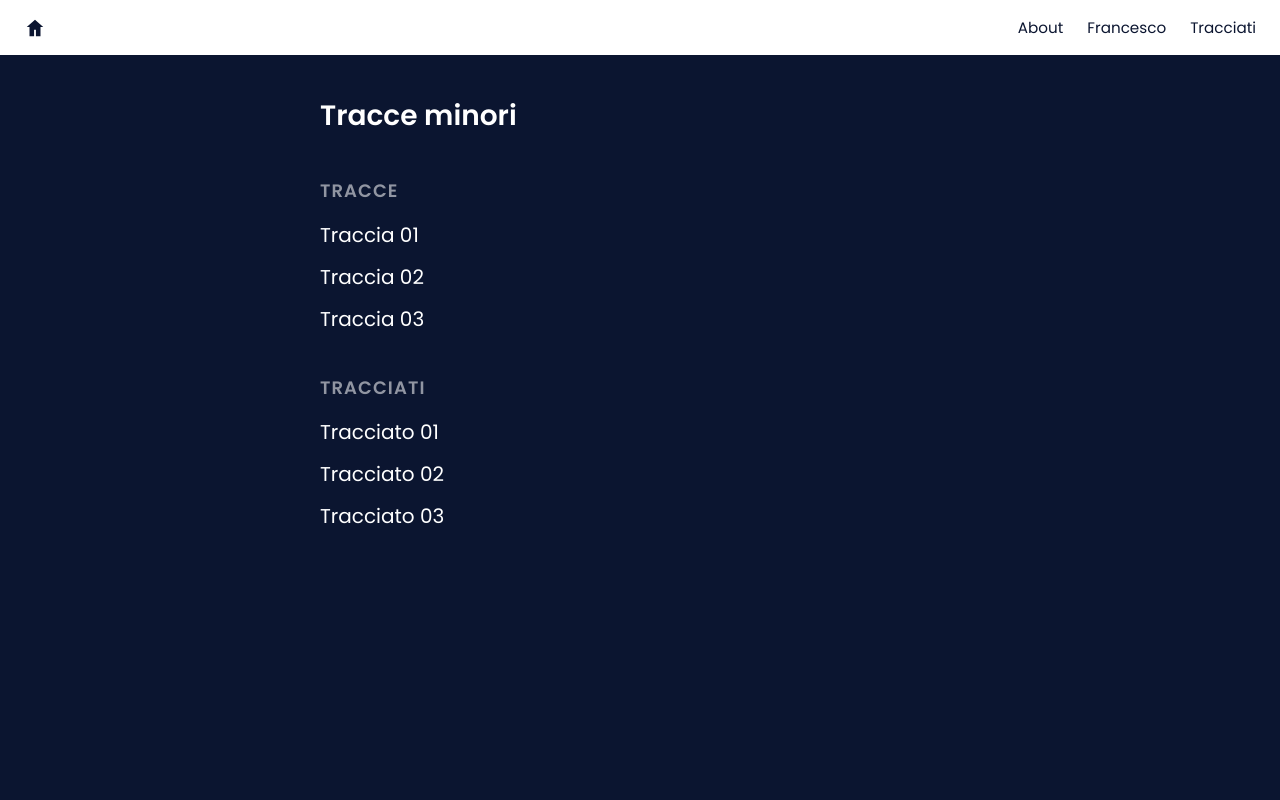
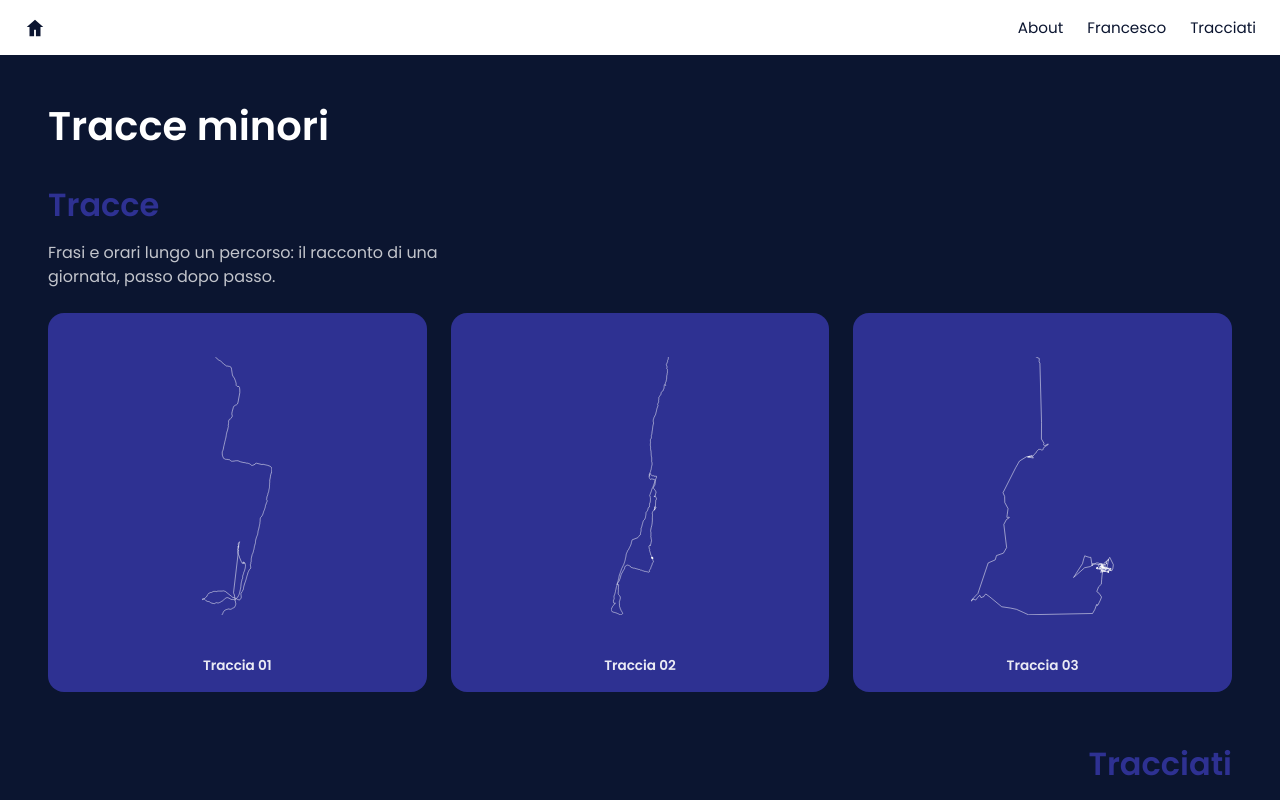
Before and after one commit to alexandraaxinte9/tracce-minori, a SvelteKit app: page / in a window 1280 px wide. Shown: the top 800 px of the page. Built offline with nearby package versions, Linux system fonts and the light colour scheme.

Commit message:
modifiche pagina tracciati

```diff
--- a/src/lib/components/BackButton.svelte
+++ b/src/lib/components/BackButton.svelte
@@ -8,7 +8,7 @@
 		align = 'left',
 		belowHeader = false
 	}: {
-		href?: '/' | '/storia-di-francesco';
+		href?: '/';
 		label?: string;
 		theme?: 'on-dark' | 'on-light';
 		align?: 'left' | 'right';
--- /dev/null
+++ b/src/lib/components/HubView.svelte
@@ -0,0 +1,133 @@
+<script lang="ts">
+	import SiteHeader from '$lib/components/SiteHeader.svelte';
+	import FrancescoCasella from '$lib/components/FrancescoCasella.svelte';
+
+	type HubItem = {
+		slug: string;
+		titolo: string;
+		previewSvg: string;
+	};
+
+	let {
+		tracce,
+		tracciati
+	}: {
+		tracce: HubItem[];
+		tracciati: HubItem[];
+	} = $props();
+</script>
+
+<div class="hub-page">
+	<SiteHeader />
+
+	<main class="hub">
+		<h1>Tracce minori</h1>
+
+	<section class="sezione" aria-labelledby="tracce-heading">
+		<h2 id="tracce-heading" class="titolo titolo--left">Tracce</h2>
+		<p class="intro">
+			Frasi e orari lungo un percorso: il racconto di una giornata, passo dopo passo.
+		</p>
+		<div class="caselle">
+			{#each tracce as traccia (traccia.slug)}
+				<FrancescoCasella
+					variant="tracce"
+					slug={traccia.slug}
+					titolo={traccia.titolo}
+					previewSvg={traccia.previewSvg}
+				/>
+			{/each}
+		</div>
+	</section>
+
+	<section class="sezione" aria-labelledby="tracciati-heading">
+		<h2 id="tracciati-heading" class="titolo titolo--right">Tracciati</h2>
+		<p class="intro intro--right">
+			Foto e disegni lungo la linea: ciò che resta visibile del passaggio.
+		</p>
+		<div class="caselle">
+			{#each tracciati as tracciato (tracciato.slug)}
+				<FrancescoCasella
+					variant="tracciati"
+					slug={tracciato.slug}
+					titolo={tracciato.titolo}
+					previewSvg={tracciato.previewSvg}
+				/>
+			{/each}
+		</div>
+	</section>
+	</main>
+</div>
+
+<style>
+	.hub-page {
+		min-height: 100vh;
+		background: var(--color-bg, #0b1530);
+		color: #ffffff;
+	}
+
+	.hub {
+		padding: clamp(1.5rem, 4vw, 3rem);
+	}
+
+	.hub h1 {
+		margin: 0 0 2rem;
+		font-size: clamp(1.75rem, 3.5vw, 2.5rem);
+		font-weight: 600;
+		line-height: 1.15;
+	}
+
+	.sezione {
+		padding: 0 0 clamp(2rem, 4vw, 3rem);
+	}
+
+	.sezione:last-child {
+		padding-bottom: 0;
+	}
+
+	.titolo {
+		margin: 0 0 0.75rem;
+		font-size: clamp(1.5rem, 3vw, 2rem);
+		font-weight: 600;
+		color: #2e3192;
+	}
+
+	.titolo--left {
+		text-align: left;
+	}
+
+	.titolo--right {
+		text-align: right;
+	}
+
+	.intro {
+		margin: 0 0 1.5rem;
+		max-width: 28rem;
+		font-size: 1rem;
+		line-height: 1.5;
+		opacity: 0.75;
+	}
+
+	.intro--right {
+		margin-left: auto;
+		text-align: right;
+	}
+
+	.caselle {
+		display: grid;
+		grid-template-columns: repeat(3, 1fr);
+		gap: clamp(1rem, 3vw, 1.5rem);
+	}
+
+	@media (max-width: 767px) {
+		.titolo--right,
+		.intro--right {
+			text-align: left;
+			margin-left: 0;
+		}
+
+		.caselle {
+			grid-template-columns: 1fr;
+		}
+	}
+</style>
--- a/src/lib/components/TracciatoView.svelte
+++ b/src/lib/components/TracciatoView.svelte
@@ -74,8 +74,7 @@
 	</div>
 
 	<BackButton
-		href="/storia-di-francesco"
-		label="Torna alla storia di Francesco"
+		label="Torna a Tracce minori"
 		align="right"
 		belowHeader
 		theme="on-light"
--- a/src/routes/+page.svelte
+++ b/src/routes/+page.svelte
@@ -1,6 +1,5 @@
 <script lang="ts">
-	import { resolve } from '$app/paths';
-	import SiteHeader from '$lib/components/SiteHeader.svelte';
+	import HubView from '$lib/components/HubView.svelte';
 
 	let { data } = $props();
 </script>
@@ -9,86 +8,4 @@
 	<title>Tracce minori</title>
 </svelte:head>
 
-<div class="hub-page">
-	<SiteHeader />
-
-	<main class="hub">
-	<h1>Tracce minori</h1>
-
-	<section class="section" aria-labelledby="tracce-heading">
-		<h2 id="tracce-heading">Tracce</h2>
-		<ul>
-			{#each data.tracce as traccia (traccia.slug)}
-				<li>
-					<a href={resolve('/tracce/[slug]', { slug: traccia.slug })}>{traccia.titolo}</a>
-				</li>
-			{/each}
-		</ul>
-	</section>
-
-	<section class="section" aria-labelledby="tracciati-heading">
-		<h2 id="tracciati-heading">Tracciati</h2>
-		<ul>
-			{#each data.tracciati as tracciato (tracciato.slug)}
-				<li>
-					<a href={resolve('/tracciati/[slug]', { slug: tracciato.slug })}>
-						{tracciato.titolo}
-					</a>
-				</li>
-			{/each}
-		</ul>
-	</section>
-	</main>
-</div>
-
-<style>
-	.hub-page {
-		min-height: 100vh;
-		background: var(--color-bg, #0b1530);
-		color: var(--color-text, #ffffff);
-	}
-
-	.hub {
-		padding: 2.5rem 2rem 3rem;
-		max-width: 40rem;
-		margin: 0 auto;
-	}
-
-	h1 {
-		font-size: 1.75rem;
-		font-weight: 600;
-		margin: 0 0 2.5rem;
-	}
-
-	.section {
-		margin-bottom: 2.5rem;
-	}
-
-	h2 {
-		font-size: 1.125rem;
-		font-weight: 600;
-		text-transform: uppercase;
-		letter-spacing: 0.06em;
-		opacity: 0.55;
-		margin: 0 0 1rem;
-	}
-
-	ul {
-		list-style: none;
-		padding: 0;
-		margin: 0;
-	}
-
-	li {
-		margin: 0.75rem 0;
-	}
-
-	a {
-		font-size: 1.25rem;
-		text-decoration: none;
-	}
-
-	a:hover {
-		text-decoration: underline;
-	}
-</style>
+<HubView tracce={data.tracce} tracciati={data.tracciati} />
--- a/src/routes/+page.ts
+++ b/src/routes/+page.ts
@@ -1,11 +1,17 @@
-import { listTracce } from '$lib/tracce/load';
-import { listTracciati } from '$lib/tracciati/load';
+import { loadTraccia, listTracce } from '$lib/tracce/load';
+import { loadTracciato, listTracciati } from '$lib/tracciati/load';
 
 export const prerender = true;
 
 export function load() {
 	return {
-		tracce: listTracce(),
-		tracciati: listTracciati()
+		tracce: listTracce().map(({ slug, titolo }) => {
+			const { percorsoSvg } = loadTraccia(slug);
+			return { slug, titolo, previewSvg: percorsoSvg };
+		}),
+		tracciati: listTracciati().map(({ slug, titolo }) => {
+			const { percorsoSvg } = loadTracciato(slug);
+			return { slug, titolo, previewSvg: percorsoSvg };
+		})
 	};
 }
```
Also changed, not shown: src/lib/components/TracciaView.svelte (+1 -6 lines), src/routes/storia-di-francesco/storia-di-francesco.e2e.ts (+0 -12 lines), src/routes/tracce/tracce.e2e.ts (+14 -1 lines).
